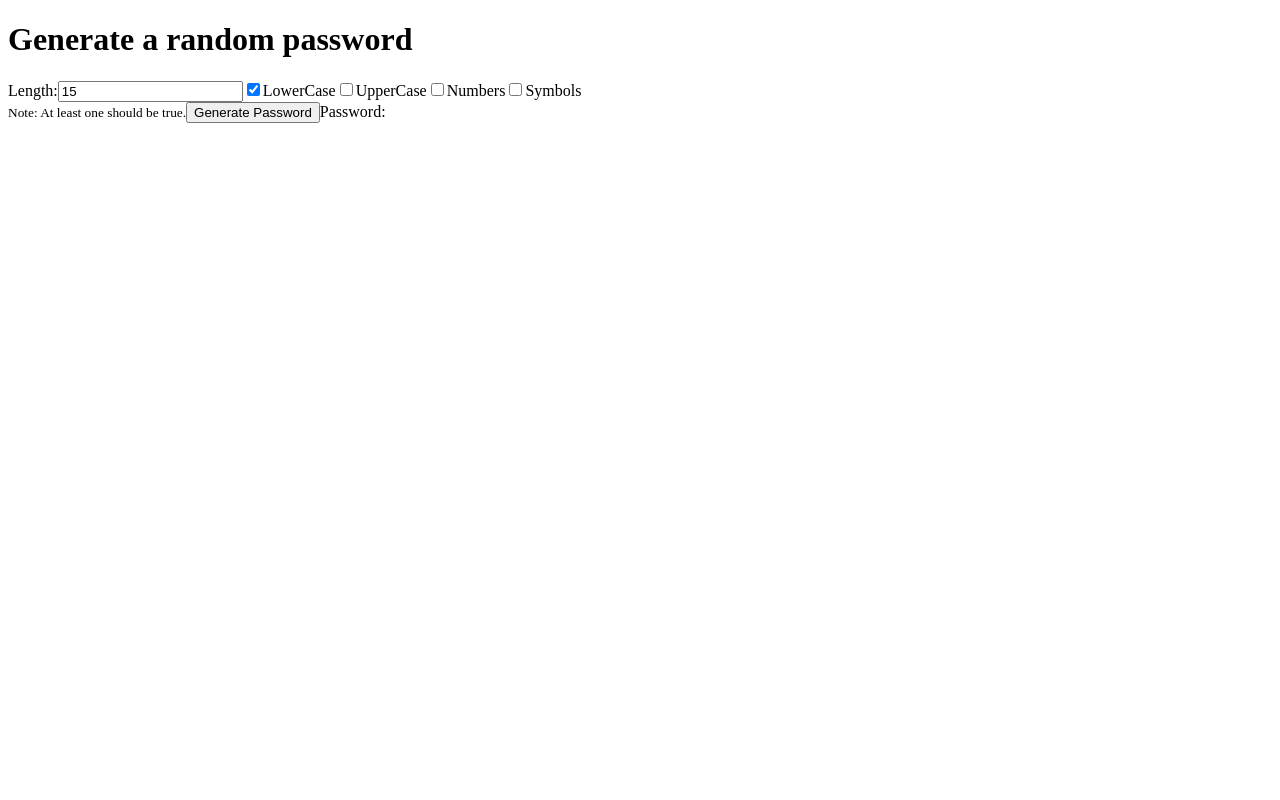
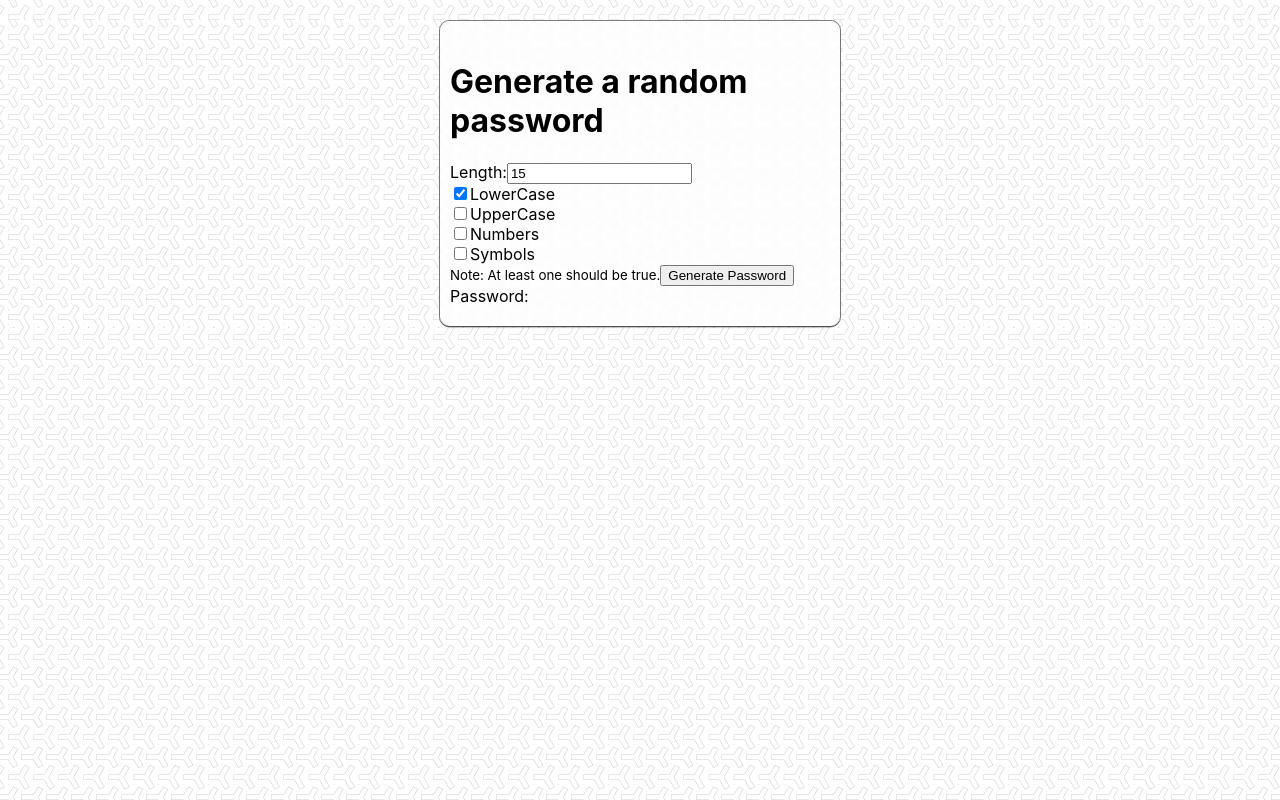
Before and after one commit to DenysPhV/random-password, a Next.js app: page / in a window 1280 px wide. Built offline with nearby package versions, Linux system fonts and the light colour scheme.

Commit message:
style plus

```diff
--- a/pages/_app.js
+++ b/pages/_app.js
@@ -1,4 +1,4 @@
-// import '../styles/global.css';
+import '../styles/globals.css';
 
 export default function MyApp({ Component, pageProps }) {
   return <Component {...pageProps} />;
--- a/pages/index.js
+++ b/pages/index.js
@@ -1,7 +1,7 @@
 /* eslint-disable react-hooks/rules-of-hooks */
 import { useState } from 'react';
 import generator from 'generate-password';
-// import styles from '../styles/Home.module.css';
+import styles from '../styles/Home.module.css';
 
 const index = () => {
   const [password, setPassword] = useState('');
@@ -23,7 +23,8 @@ const index = () => {
   };
 
   return (
-    <>
+    <div className={styles.container}>
+      <form className={styles.form}>
         <div>
           <h1>Generate a random password</h1>
         </div>
@@ -68,6 +69,7 @@ const index = () => {
           />
           <span>Symbols</span>
         </label>
+
         <div>
           {' '}
           <small>Note: At least one should be true.</small>
@@ -78,7 +80,8 @@ const index = () => {
           />
           Password: {password}
         </div>
-    </>
+      </form>
+    </div>
   );
 };
 
--- a/styles/Home.module.css
+++ b/styles/Home.module.css
@@ -1,16 +1,21 @@
 .container {
-  min-height: 100vh;
-  padding: 0 0.5rem;
+  margin: 20px auto;
+  border: 1px solid #808080;
+  width: 400px;
+
+  border-radius: 10px;
+}
+
+.form {
   display: flex;
   flex-direction: column;
-  justify-content: center;
-  align-items: center;
-  height: 100vh;
+
+  padding: 20px 10px;
+
+  border-radius: 10px;
+
+  background: rgba(255, 255, 255, 0.507);
+  backdrop-filter: blur(2px);
+  box-shadow: 0px 1px 3px rgb(0 0 0 / 12%), 0px 1px 1px rgb(0 0 0 / 14%),
+    0px 2px 1px rgb(0 0 0 / 20%);
 }
-
-@media (max-width: 600px) {
-  .grid {
-    width: 100%;
-    flex-direction: column;
-  }
-}
--- a/styles/globals.css
+++ b/styles/globals.css
@@ -2,8 +2,12 @@ html,
 body {
   padding: 0;
   margin: 0;
+  box-sizing: border-box;
+
   font-family: -apple-system, BlinkMacSystemFont, Segoe UI, Roboto, Oxygen,
     Ubuntu, Cantarell, Fira Sans, Droid Sans, Helvetica Neue, sans-serif;
+
+  background-image: url(../pages/images/y-so-serious-white.png);
 }
 
 a {
@@ -11,6 +15,5 @@ a {
   text-decoration: none;
 }
 
-* {
-  box-sizing: border-box;
+ul {
 }
```
Also changed, not shown: pages/images/y-so-serious-white.png (added). Lines whose indentation alone changed are shown as unchanged.
